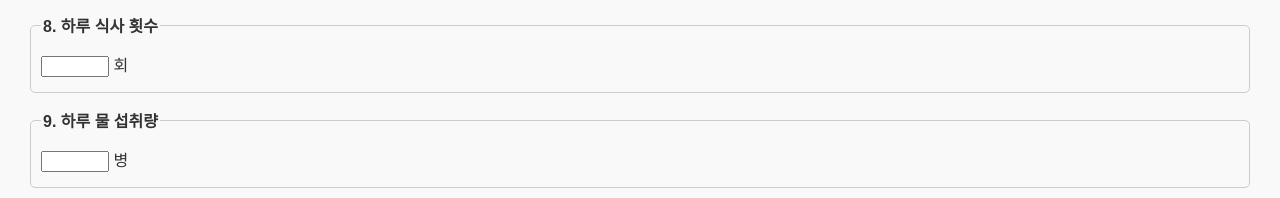
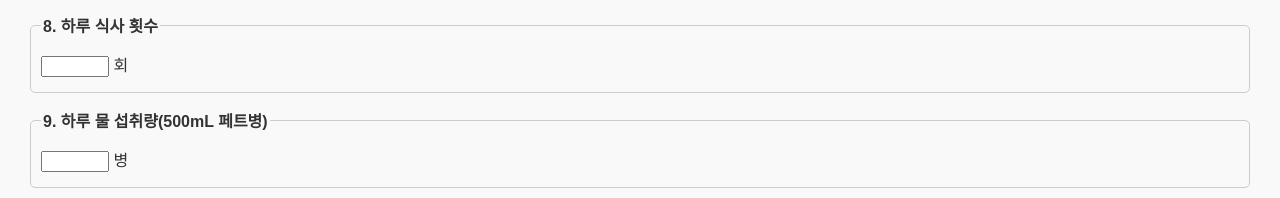
Before and after one commit to dongo0520/AI-self-anal-diagnosis, a plain HTML site: page index.html in a window 1280 px wide. Shown: the part 1356-1554 px from the top of the page. Drawn offline with Linux system fonts and the light colour scheme.

Commit message:
Update index.html

```diff
--- a/index.html
+++ b/index.html
@@ -89,7 +89,7 @@
       <label><input type="number" id="meals" min="1" max="10"> 회</label>
     </fieldset>
     <fieldset>
-      <legend>9. 하루 물 섭취량</legend>
+      <legend>9. 하루 물 섭취량(500mL 페트병)</legend>
       <label><input type="number" id="water" min="0"> 병</label>
     </fieldset>
     <fieldset>
```
